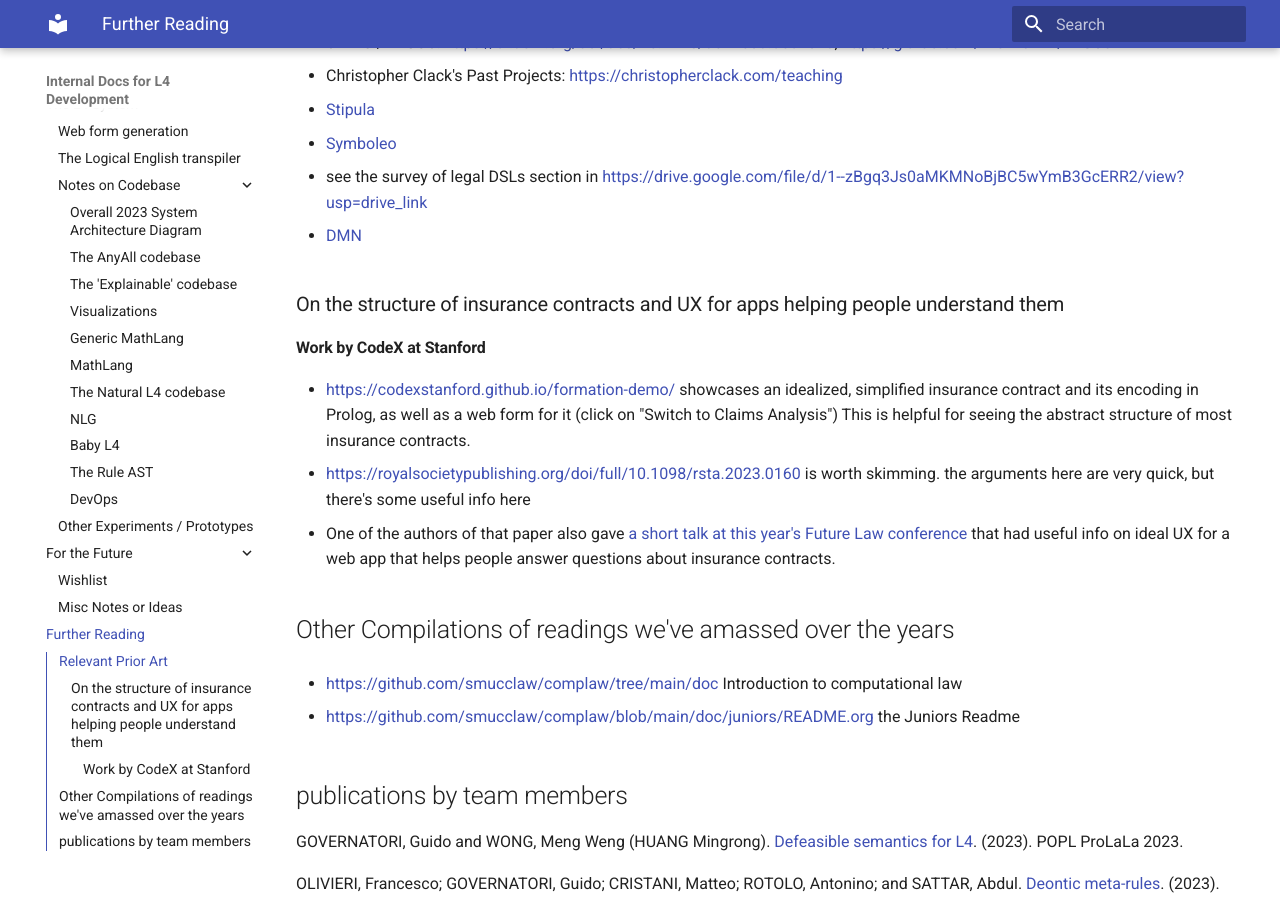
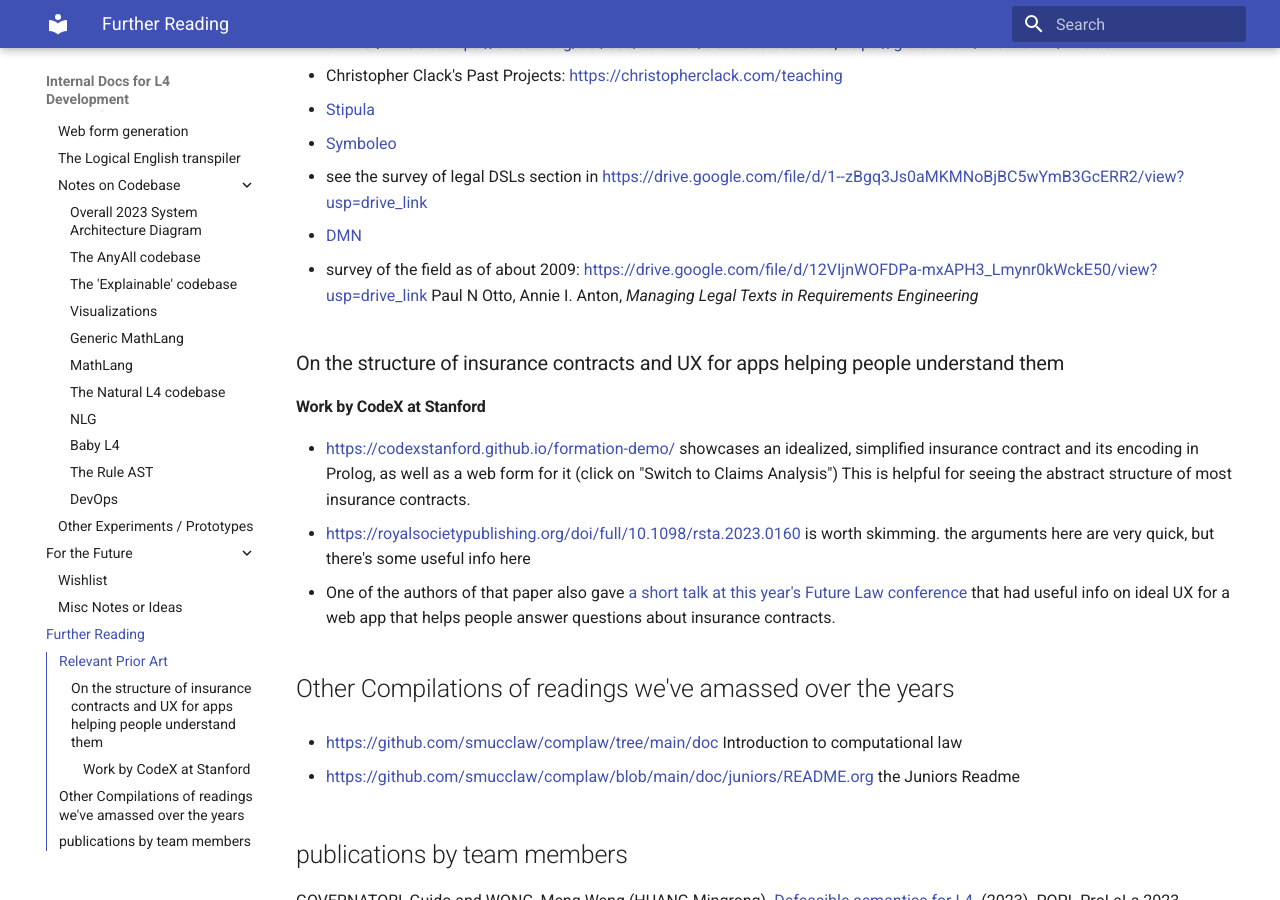
Before and after one commit to smucclaw/internal_docs, an MkDocs documentation site: the page built from docs/further_reading.md, in a window 1280 px wide and 900 px high, scrolled down 815 px. Built offline with MkDocs 1.6.1 and Material for MkDocs 9.7.7, drawn with Linux system fonts in a browser that asks for light colours.

Commit message:
add survey by Paul N Otto from about 2009

```diff
--- a/docs/further_reading.md
+++ b/docs/further_reading.md
@@ -35,6 +35,8 @@ Ordered in roughly chronological / introductory sequence
 - see the survey of legal DSLs section in <https://drive.google.com/file/d/1--zBgq3Js0aMKMNoBjBC5wYmB3GcERR2/view?usp=drive_link>
 
 - [DMN](https://camunda.com/dmn/)
+
+- survey of the field as of about 2009: <https://drive.google.com/file/d/12VIjnWOFDPa-mxAPH3_Lmynr0kWckE50/view?usp=drive_link> Paul N Otto, Annie I. Anton, *Managing Legal Texts in Requirements Engineering*
 
 ### On the structure of insurance contracts and UX for apps helping people understand them
 
```
